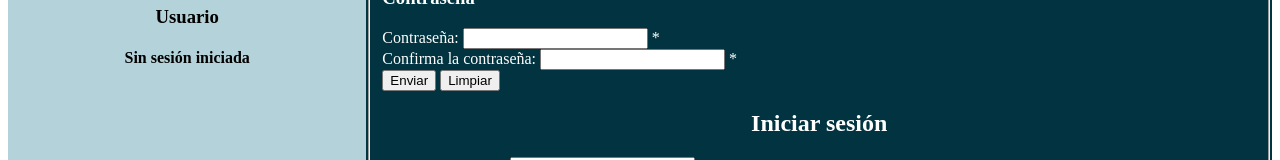
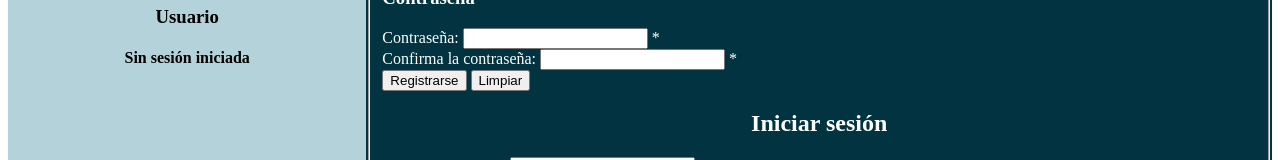
Before and after one commit to JonatanMolina1925/Pagina, a plain HTML site: page formulario.html in a window 1280 px wide. Shown: the part 439-599 px from the top of the page. Drawn offline with nearby package versions, Linux system fonts and the light colour scheme.

```diff
--- a/formulario.html
+++ b/formulario.html
@@ -93,7 +93,7 @@
                     <br>
 
                 </article>
-                <input type="button" value="Enviar" id="enviar" onclick="enviarFormulario()">
+                <input type="button" value="Registrarse" id="enviar" onclick="enviarFormulario()">
                 <input type="reset" value="Limpiar" id="Limpiar">
             </form>
 
```
